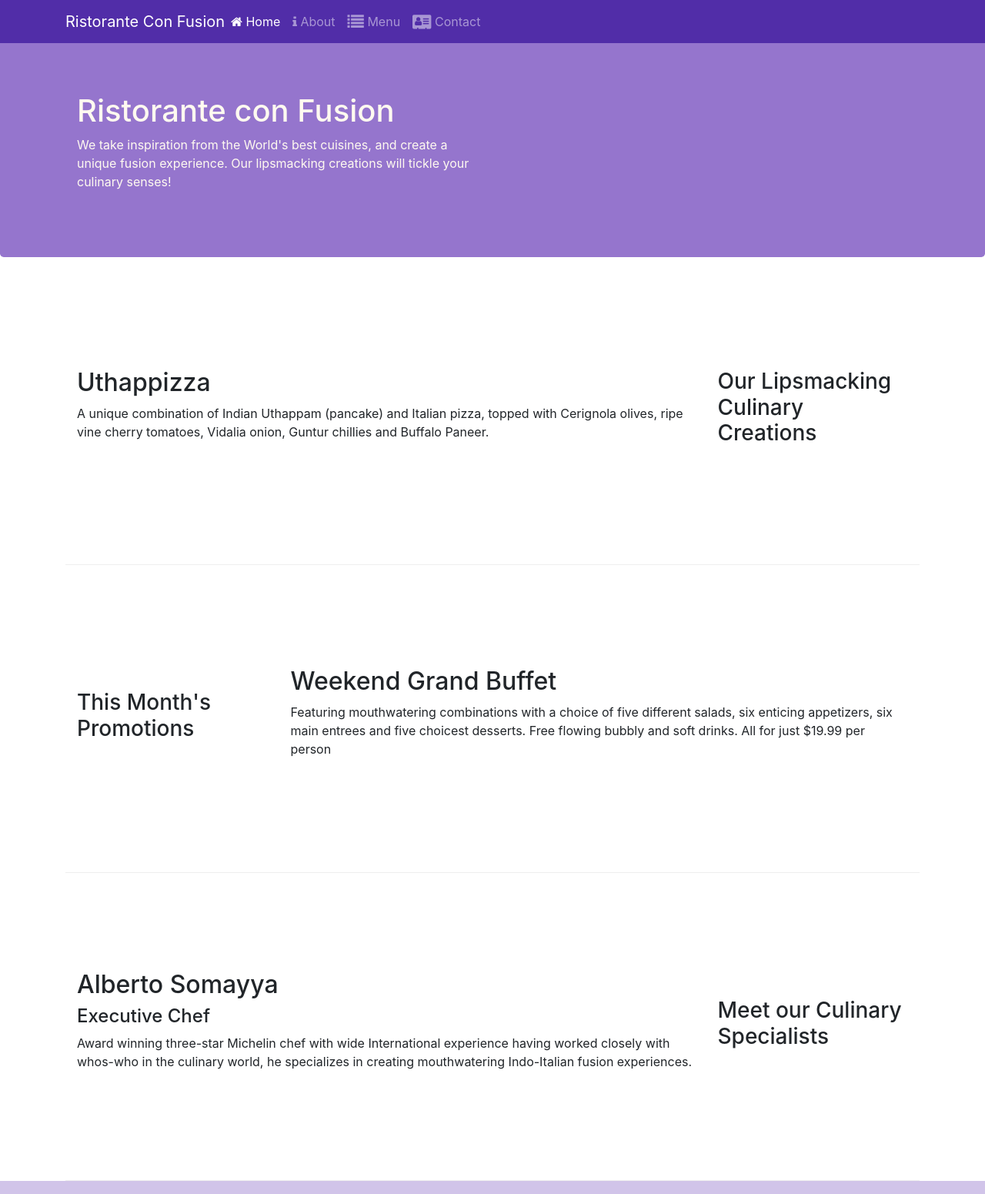
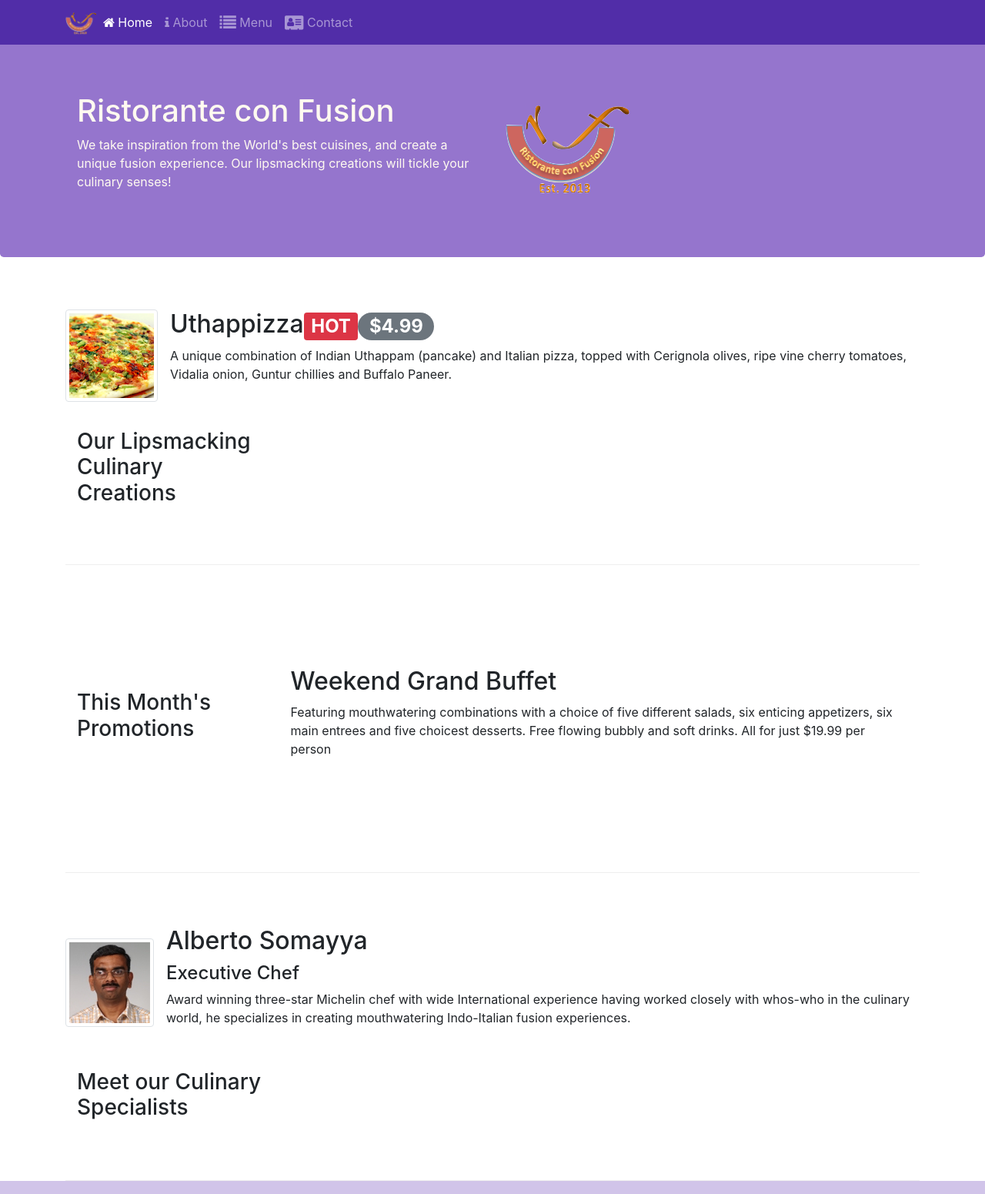
Before and after one commit to javier-hui/bootstrap-ConFusion, a website: page index.html in a window 1280 px wide. Shown: the top 1551 px of the page at 77% size. Drawn offline with nearby package versions, Linux system fonts and the light colour scheme.

Commit message:
alerting users

```diff
--- a/index.html
+++ b/index.html
@@ -21,13 +21,17 @@
             <button class="navbar-toggler" type="button" data-toggle="collapse" data-target="#Navbar">
                 <span class="navbar-toggler-icon"></span>
             </button>
-            <a href="#" class="navbar-brand mr-auto">Ristorante Con Fusion</a>
+            <a class="navbar-brand mr-auto" href="#"><img src="img/logo.png" height="30" width="41"></a>
             <div class="collapse navbar-collapse" id="Navbar">
                 <ul class="navbar-nav mr-auto">
-                    <li class='nav-item active'><a href="#" class="nav-link"><span class="fa fa-home"></span> Home</a></li>
-                    <li class='nav-item'><a href="./aboutus.html" class="nav-link"><span class="fa fa-info"></span> About</a></li>
-                    <li class='nav-item'><a href="#" class="nav-link"><span class="fa fa-list fa-lg"></span> Menu</a></li>
-                    <li class='nav-item'><a href="./contactus.html" class="nav-link"><span class="fa fa-address-card fa-lg"></span> Contact</a></li>
+                    <li class='nav-item active'><a href="#" class="nav-link"><span class="fa fa-home"></span> Home</a>
+                    </li>
+                    <li class='nav-item'><a href="./aboutus.html" class="nav-link"><span class="fa fa-info"></span>
+                            About</a></li>
+                    <li class='nav-item'><a href="#" class="nav-link"><span class="fa fa-list fa-lg"></span> Menu</a>
+                    </li>
+                    <li class='nav-item'><a href="./contactus.html" class="nav-link"><span
+                                class="fa fa-address-card fa-lg"></span> Contact</a></li>
                 </ul>
             </div>
         </div>
@@ -41,7 +45,8 @@
                     <p>We take inspiration from the World's best cuisines, and create a unique fusion experience. Our
                         lipsmacking creations will tickle your culinary senses!</p>
                 </div>
-                <div class='col-12 col-sm'>
+                <div class="col-12 col-sm align-self-center">
+                    <img src="img/logo.png" class="img-fluid">
                 </div>
             </div>
         </div>
@@ -52,10 +57,15 @@
             <div class='col-12 col-sm-4 order-sm-last col-md-3'>
                 <h3>Our Lipsmacking Culinary Creations</h3>
             </div>
-            <div class='col col-sm order-sm-first col-md'>
-                <h2>Uthappizza</h2>
-                <p>A unique combination of Indian Uthappam (pancake) and Italian pizza, topped with Cerignola olives,
-                    ripe vine cherry tomatoes, Vidalia onion, Guntur chillies and Buffalo Paneer.</p>
+            <div class="media">
+                <img class="d-flex mr-3 img-thumbnail align-self-center" src="img/uthappizza.png" alt="Uthappizza">
+                <div class="media-body">
+                    <h2 class="mt-0">Uthappizza<span class="badge badge-danger">HOT</span><span class="badge badge-pill badge-secondary">$4.99</span></h2>
+                    <p class="d-none d-sm-block">A unique combination of Indian Uthappam (pancake) and
+                        Italian pizza, topped with Cerignola olives, ripe vine
+                        cherry tomatoes, Vidalia onion, Guntur chillies and
+                        Buffalo Paneer.</p>
+                </div>
             </div>
         </div>
 
@@ -75,12 +85,17 @@
             <div class='col-12 col-sm-4 order-sm-last col-md-3'>
                 <h3>Meet our Culinary Specialists</h3>
             </div>
-            <div class='col col-sm order-sm-first col-md'>
-                <h2>Alberto Somayya</h2>
-                <h4>Executive Chef</h4>
-                <p>Award winning three-star Michelin chef with wide International experience having worked closely with
-                    whos-who in the culinary world, he specializes in creating mouthwatering Indo-Italian fusion
-                    experiences. </p>
+            <div class="media">
+                <img class="d-flex mr-3 img-thumbnail align-self-center" src="img/alberto.png" alt="Alberto Somayya">
+                <div class="media-body">
+                    <h2 class="mt-0">Alberto Somayya</h2>
+                    <h4>Executive Chef</h4>
+                    <p class="d-none d-sm-block">Award winning three-star Michelin chef with wide
+                        International experience having worked closely with
+                        whos-who in the culinary world, he specializes in
+                        creating mouthwatering Indo-Italian fusion experiences.
+                    </p>
+                </div>
             </div>
         </div>
     </div>
@@ -110,11 +125,16 @@
                 </div>
                 <div class='col-12 col-sm-4 align-self-center'>
                     <div class='text-center'>
-                        <a href="http://google.com/+" class="btn btn-social-icon btn-google"><i class="fa fa-google-plus fa-lg"></i></a>
-                        <a href="http://www.facebook.com/profile.php?id=" class="btn btn-social-icon btn-facebook"><i class="fa fa-facebook fa-lg"></i></a>
-                        <a href="http://www.linkedin.com/in/" class="btn btn-social-icon btn-linkedin"><i class="fa fa-linkedin fa-lg"></i></a>
-                        <a href="http://twitter.com/" class="btn btn-social-icon btn-twitter"><i class="fa fa-twitter fa-lg"></i></a>
-                        <a href="http://youtube.com/" class="btn btn-social-icon btn-google"><i class="fa fa-youtube fa-lg"></i></a>
+                        <a href="http://google.com/+" class="btn btn-social-icon btn-google"><i
+                                class="fa fa-google-plus fa-lg"></i></a>
+                        <a href="http://www.facebook.com/profile.php?id=" class="btn btn-social-icon btn-facebook"><i
+                                class="fa fa-facebook fa-lg"></i></a>
+                        <a href="http://www.linkedin.com/in/" class="btn btn-social-icon btn-linkedin"><i
+                                class="fa fa-linkedin fa-lg"></i></a>
+                        <a href="http://twitter.com/" class="btn btn-social-icon btn-twitter"><i
+                                class="fa fa-twitter fa-lg"></i></a>
+                        <a href="http://youtube.com/" class="btn btn-social-icon btn-google"><i
+                                class="fa fa-youtube fa-lg"></i></a>
                         <a href="mailto:" class="btn btn-social-icon"><i class="fa fa-envelope-o fa-lg"></i></a>
                     </div>
                 </div>
```
Also changed, not shown: img/alberto.png (added), img/buffet.png (added), img/logo.png (added), img/uthappizza.png (added).
